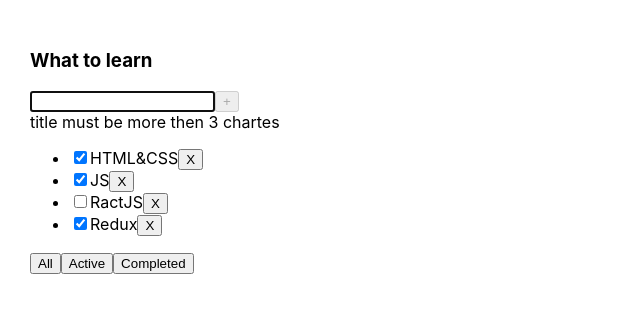
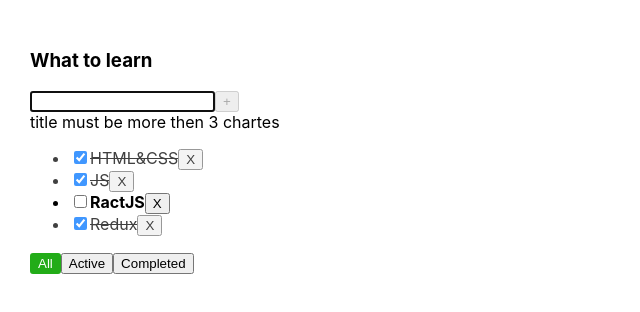
Before and after one commit to VladSkij/Lessons, a React (Vite) app: page / in a window 1280 px wide. Shown: the top 312 px of the page, without its empty margins (0-640 px from the left). Built offline with nearby package versions, Linux system fonts and the light colour scheme.

Commit message:
Add checkbox btn logic and allerts

```diff
--- a/src/App.css
+++ b/src/App.css
@@ -6,3 +6,24 @@
 .app > div {
   margin-right: 50px;
 }
+
+.task-done{
+    opacity: 0.75;
+    text-decoration: line-through;
+}
+
+.task-active{
+    font-weight: bold;
+}
+
+.btn-filter-active{
+    background-color: #22ac18;
+    color: white;
+    border: 2px solid #22ac18;
+    border-radius: 3px;
+}
+
+.error{
+    border: 1px solid red;
+    outline: none;
+}
--- a/src/App.tsx
+++ b/src/App.tsx
@@ -57,6 +57,14 @@
         setTask(nextState);
     }
 
+    const updateTask = (taskId: TaskType["id"], newTaskStatus: TaskType["isDone"]) =>{
+        //1.Иммутабельно создаем новое состояние
+        const nextState: TaskType[] = tasks.map(t=>t.id === taskId ? {...t, isDone: newTaskStatus}:t);
+
+        //2.Передаем новое состояние которое реакт сравнивает для обновления его визуализации
+        setTask(nextState);
+    }
+
 
 
     //UI:
@@ -82,7 +90,11 @@
                 tasks = {getFiltredTasksForRender()}
                 createTask={createTask}
                 deleteTask={deleteTask}
-                changeTodolistFilter={changeTodolistFilter}/>
+                changeTodolistFilter={changeTodolistFilter}
+                updateTask = {updateTask}
+                filter={filter}
+            />
+
             {/*<TodolistItem title={todolistTitle_1} tasks = {task2}/>*/}
             {/*<TodolistItem title={todolistTitle_2} tasks = {task3}/>*/}
       </div>
--- a/src/Button.tsx
+++ b/src/Button.tsx
@@ -3,11 +3,13 @@
     title: string,
     onClickFunction?:()=>void,
     disabled?:boolean,
+    className?: string,
 }
 
-export const Button =({title, onClickFunction, disabled}:Props)=>{
+export const Button =({title, onClickFunction, disabled, className}:Props)=>{
     return (
         <button
+            className={className}
             disabled={disabled}
             onClick={onClickFunction}>{title}</button>
     )
--- a/src/TodolistItem.tsx
+++ b/src/TodolistItem.tsx
@@ -1,15 +1,17 @@
 import {FilterValuesType, TaskType} from "./App.tsx";
 import {Button} from "./Button.tsx";
-import {useState } from "react";
+import {ChangeEvent, useState} from "react";
 import {KeyboardEvent} from "react";
 // import {useRef} from "react";
 
 type TodolistPropsType = {
     title: string
     tasks: TaskType[]
+    filter: FilterValuesType
     createTask : (title:TaskType["title"]) =>void
     deleteTask: (taskId: TaskType["id"]) => void
     changeTodolistFilter: (newFilterValue:FilterValuesType) => void
+    updateTask :(taskId: TaskType["id"], newTaskStatus: TaskType["isDone"])=>void
 }
 
 export const TodolistItem = ({
@@ -17,13 +19,16 @@
                                     //const { title, tasks, deleteTask, changeTodolistFilter } = props;
                                  title,
                                  tasks,
+                                 filter,
                                  createTask,
                                  deleteTask,
+                                 updateTask,
                                  changeTodolistFilter
                              }: TodolistPropsType) => {
 
     // const taskTitleRef = useRef<HTMLInputElement>(null);
     const [taskTitle, setTaskTitle] = useState("");
+    const [error, setError] = useState(false);
 
     const onKeyDownCreateTaskHandler = (e:KeyboardEvent<HTMLInputElement>)=>{
             if (e.key === "Enter" && taskTitle.length >= 3 && taskTitle.length <10) {
@@ -36,9 +41,20 @@
         //     createTask(taskTitleRef.current.value)
         //     taskTitleRef.current.value =""
         // }
-        createTask(taskTitle);
+        const trimmedTaskTitle = taskTitle.trim();
+        if(trimmedTaskTitle){
+            createTask(taskTitle);
+        }else{
+            setError(true);
+        }
+
         setTaskTitle("");
     }
+
+    const changeTaskHandler = (e: ChangeEvent<HTMLInputElement>)=>{
+        error && setError(false);
+        setTaskTitle(e.currentTarget.value)}
+
     return (
         <div>
             <h3>{title}</h3>
@@ -46,22 +62,31 @@
                 <input
                     autoFocus={true}
                     value={taskTitle}
-                    onChange={(e)=>setTaskTitle(e.currentTarget.value)}
+                    onChange={changeTaskHandler}
                     onKeyDown={onKeyDownCreateTaskHandler}
+                    className={error? "error" : ""}
                 />
                 <Button title="+"
                         onClickFunction={createTaskHandler}
-                        disabled={taskTitle.length < 3 || taskTitle.length>10}/>
-                {taskTitle.length < 3 &&<div>title must be more then 3 chartes</div>}
-                {taskTitle.length >= 3 && taskTitle.length <10 &&<div>title must be less then 10 chartes</div>}
+                        disabled={taskTitle.length < 3 || taskTitle.length>10}
+                />
+                {!error && taskTitle.length < 3 &&<div>title must be more then 3 chartes</div>}
+                {!error && taskTitle.length >= 3 && taskTitle.length <10 &&<div>title must be less then 10 chartes</div>}
+                {taskTitle.length >= 10  &&<div style={{color:"red"}}>Max title length is 10 chartes</div>}
+                {error && <div style={{color:"red"}}>Title is requared</div>}
             </div>
             {tasks.length === 0 ? (<p>No tasks</p>) : (
                 <ul>
                     {
                         tasks.map((t: TaskType) => {
+                            const updateTaskHandler = (e :ChangeEvent<HTMLInputElement>)=>updateTask(t.id, e.currentTarget.checked)
                             return (
-                                <li>
-                                    <input type="checkbox" checked={t.isDone}></input>
+                                <li className={t.isDone ? "task-done" : "task-active"}>
+                                    <input
+                                        type="checkbox"
+                                        checked={t.isDone}
+                                        onChange={updateTaskHandler}
+                                    />
                                     <span>{t.title}</span>
                                     <Button title="X" onClickFunction={() => deleteTask(t.id)}/>
                                 </li>
@@ -71,9 +96,18 @@
                 </ul>
             )}
             <div>
-                <Button title="All" onClickFunction={()=>changeTodolistFilter("all")}/>
-                <Button title="Active" onClickFunction={()=>changeTodolistFilter("active")}/>
-                <Button title="Completed" onClickFunction={()=>changeTodolistFilter("completed")}/>
+                <Button
+                    className={filter === "all" ? "btn-filter-active":''}
+                    title="All"
+                    onClickFunction={()=>changeTodolistFilter("all")}/>
+                <Button
+                    className={filter === "active" ? "btn-filter-active":''}
+                    title="Active"
+                    onClickFunction={()=>changeTodolistFilter("active")}/>
+                <Button
+                    className={filter === "completed" ? "btn-filter-active":''}
+                    title="Completed"
+                    onClickFunction={()=>changeTodolistFilter("completed")}/>
             </div>
         </div>
     )
```
